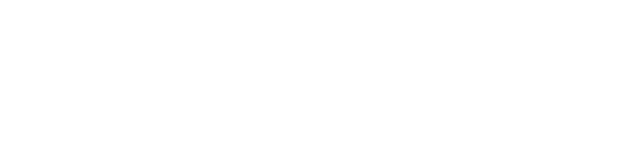
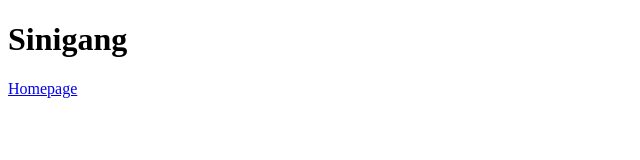
Before and after one commit to cjbay2/odin-recipes, a plain HTML site: page recipes/sinigang.html in a window 1280 px wide. Shown: the whole page, without its empty margins (0-640 px from the left). Drawn offline with Linux system fonts and the light colour scheme.

Commit message:
Added boiler template for Sinigang.html

```diff
--- a/recipes/sinigang.html
+++ b/recipes/sinigang.html
@@ -1,4 +1,15 @@
 <!DOCTYPE html>
-<html>
+<html lang="en">
+
+<head>
+   <meta charset="utf-8">
+   <title>Sinigang</title>
+</head>
+
+<body>
+    <h1>Sinigang</h1>
+    <a href="../index.html">Homepage</a>
+
+</body>
 
 </html>
```
